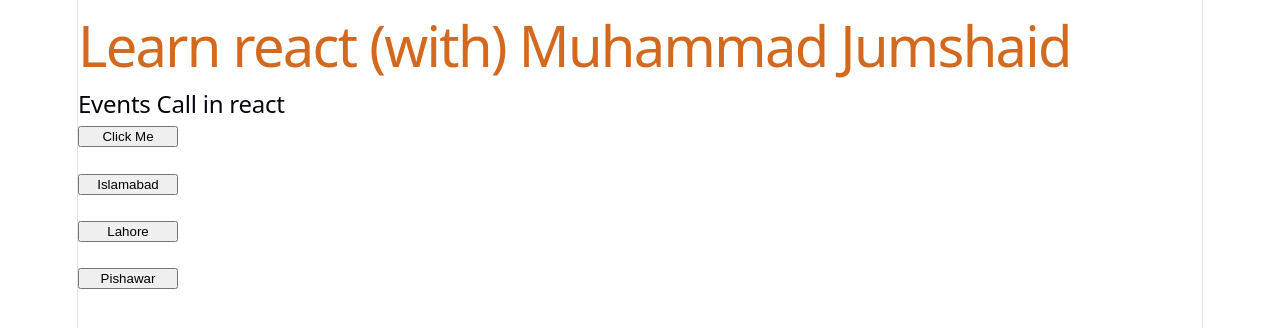
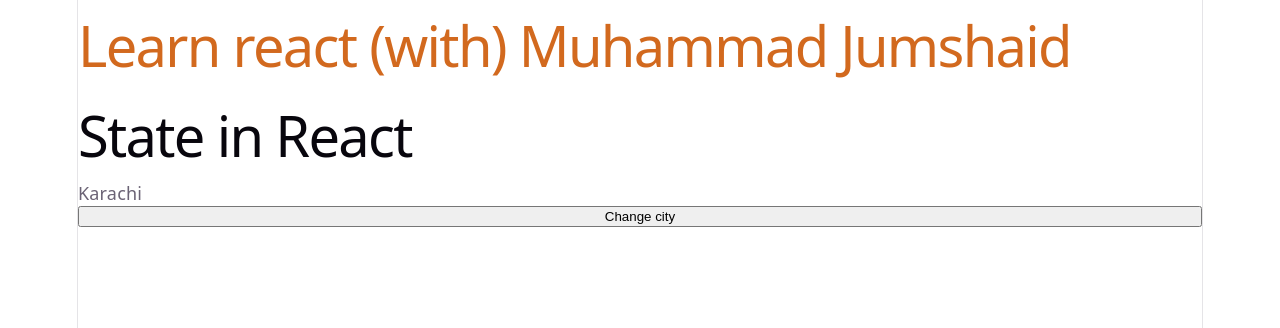
Before and after one commit to MuhammadJumshaid/Jumshaid-reactcode, a React (Vite) app: page / in a window 1280 px wide. Shown: the top 328 px of the page. Built offline with nearby package versions, Linux system fonts and the light colour scheme.

Commit message:
20260616_State in React

```diff
--- a/src/App.jsx
+++ b/src/App.jsx
@@ -2,6 +2,7 @@
 import './App.css'
 import EventFunctions from './EventFunctions.jsx'
 import JsCode from './JsCode.jsx'
+import StateInReact from './StateInReact.jsx'
 // import WildLife from './WildLife'
 // import CompFun, { flower, Provinces } from './CompFun'
 
@@ -16,7 +17,8 @@
    {/* {flower} */}
    {/* <WildLife/> */}
    {/* <JsCode/> */}
-   <EventFunctions/>
+   {/* <EventFunctions/> */}
+<StateInReact/>
    </>
   )
 }
--- /dev/null
+++ b/src/StateInReact.jsx
@@ -0,0 +1,39 @@
+// function StateInReact(){
+
+import { useState } from "react";
+
+//     let city = "Karachi";
+//     function changeCity(){
+//         city = "Lahore"
+//         alert(city = "Lahore")
+//         console.log(city= "Lahore")
+//     }
+//     return(
+//         <>
+//         <h1>State in React</h1>
+//         {city}
+//         <button onClick={changeCity}>Change city</button>
+//         </>
+//     )
+// }
+// export default
+
+
+// now with useState
+
+function StateInReact(){
+
+
+   const [city, setCity] = useState("Karachi")
+    // function changeCity(){
+    //    setCity("Lahore")
+    // }
+    return(
+        <>
+        <h1>State in React</h1>
+        {city}
+        <button onClick={()=>setCity("Islamabad")}>Change city</button>
+        </>
+    )
+}
+export default StateInReact
```
